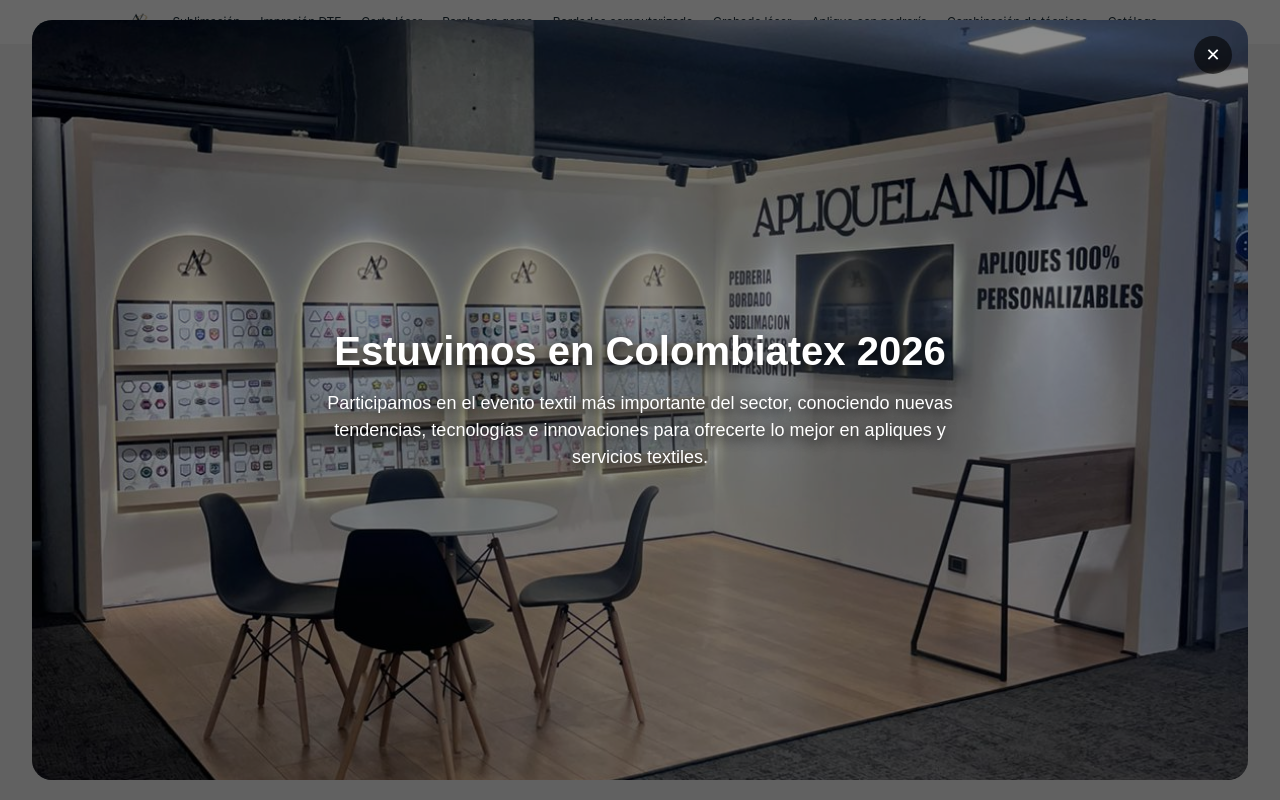
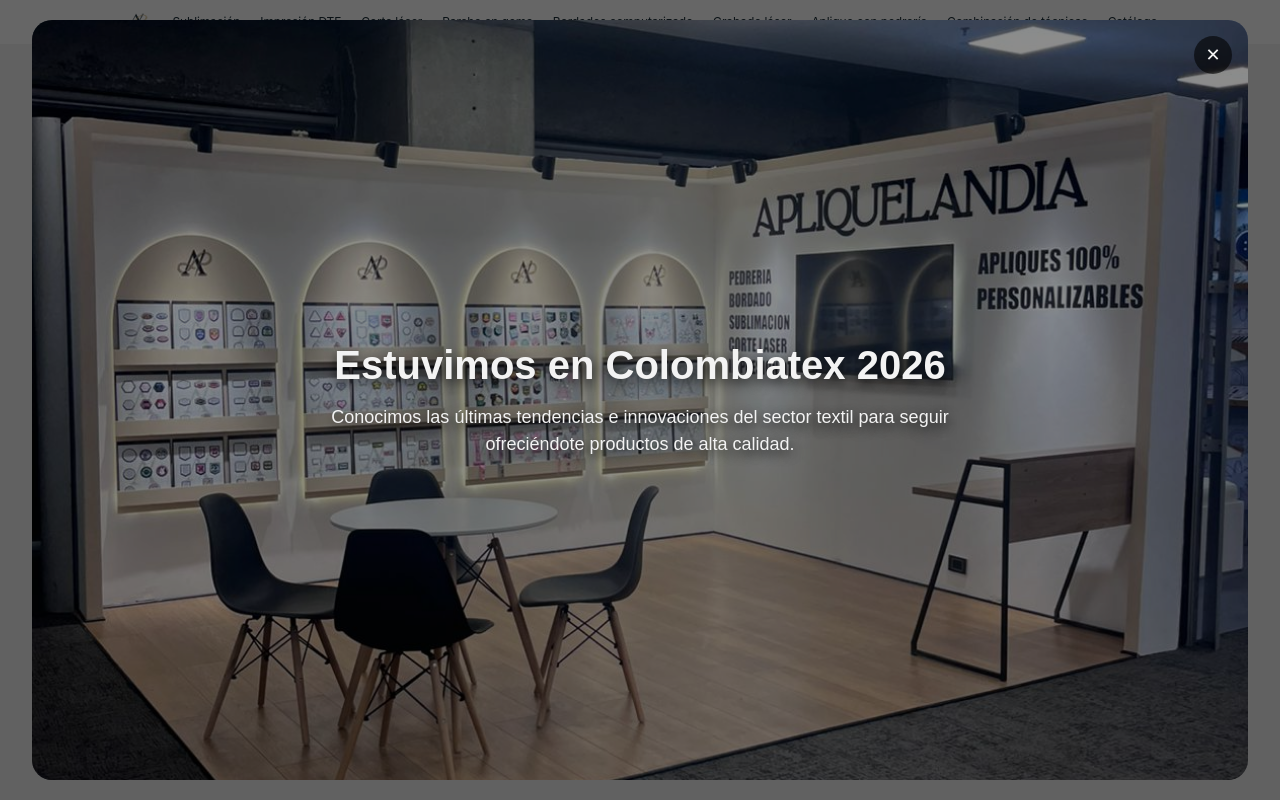
Before and after one commit to BaironSandoval/Apliquelandia, a Next.js app: page / in a window 1280 px wide. Shown: the top 800 px of the page. Built offline with nearby package versions, Linux system fonts and the light colour scheme.

Commit message:
ultimos cambios

```diff
--- a/components/ModalBienvenida.css
+++ b/components/ModalBienvenida.css
@@ -34,7 +34,7 @@
   max-width: 720px;
   padding: 0 20px;
   text-align: center;
-  color: #ffffff;
+  color: #f3f3f3;
   text-shadow: 0 4px 12px rgba(0, 0, 0, 0.8);
 }
 
@@ -56,7 +56,7 @@
   right: 16px;
   z-index: 2;
   background: rgba(0, 0, 0, 0.6);
-  color: #fff;
+  color: #f3f3f3;
   border: none;
   border-radius: 999px;
   width: 38px;
--- a/components/ModalBienvenida.tsx
+++ b/components/ModalBienvenida.tsx
@@ -1,6 +1,6 @@
 "use client";
 
-import { useState } from "react";
+import { useEffect, useState } from "react";
 import "./ModalBienvenida.css";
 
 type Props = {
@@ -8,7 +8,22 @@
 };
 
 export default function ModalBienvenida({ imagenFondo }: Props) {
-  const [visible, setVisible] = useState(true);
+  const [visible, setVisible] = useState(false);
+
+  useEffect(() => {
+    const visto = localStorage.getItem("modal-bienvenida");
+
+    if (!visto) {
+      setVisible(true);
+      document.body.style.overflow = "hidden";
+    }
+  }, []);
+
+  const cerrarModal = () => {
+    localStorage.setItem("modal-bienvenida", "true");
+    document.body.style.overflow = "auto";
+    setVisible(false);
+  };
 
   if (!visible) return null;
 
@@ -18,16 +33,15 @@
         className="modal-contenido"
         style={{ backgroundImage: `url(${imagenFondo})` }}
       >
-        <button className="modal-cerrar" onClick={() => setVisible(false)}>
+        <button className="modal-cerrar" onClick={cerrarModal}>
           ✕
         </button>
 
         <div className="modal-texto">
           <h1 className="modal-titulo">Estuvimos en Colombiatex 2026</h1>
           <p className="modal-descripcion">
-            Participamos en el evento textil más importante del sector,
-            conociendo nuevas tendencias, tecnologías e innovaciones para
-            ofrecerte lo mejor en apliques y servicios textiles.
+            Conocimos las últimas tendencias e innovaciones del sector textil
+            para seguir ofreciéndote productos de alta calidad.
           </p>
         </div>
       </div>
```
